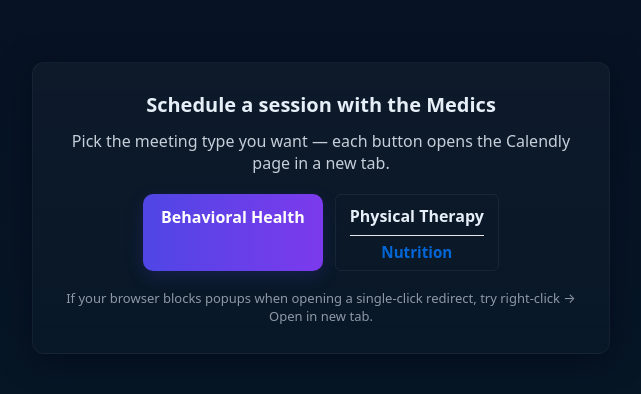
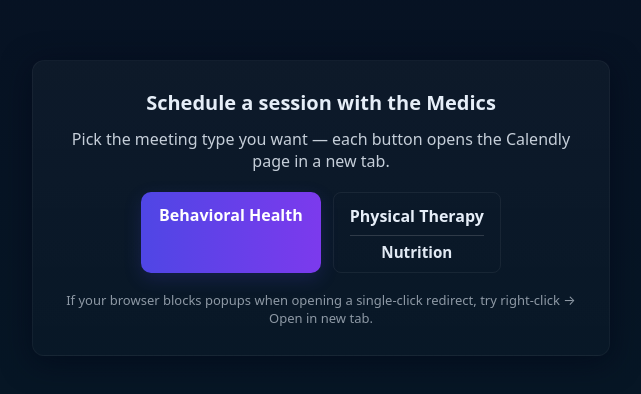
Before and after one commit to knappzacha/MEDICAL-LINKS, a plain HTML site: page index.html in a window 1280 px wide. Shown: the part 216-610 px from the top of the page, without its empty margins (319-960 px from the left). Drawn offline with Linux system fonts and the light colour scheme.

Commit message:
Refactor button HTML and CSS for accessibility
Updated button styles and attributes for better accessibility and appearance.

```diff
--- a/index.html
+++ b/index.html
@@ -62,48 +62,64 @@
         Behavioral Health
       </a>
 
-      <a class="btn secondary" href="https://visibook.com/2cv7nowfghresujfg?back=applanding&fromIntro=true" target="_blank" rel="noopener noreferrer">
+      <a class="btn secondary"
+     href="https://visibook.com/2cv7nowfghresujfg?back=applanding&fromIntro=true"
+     target="_blank"
+     rel="noopener noreferrer"
+     aria-label="Physical Therapy — Nutrition">
     <span class="title">Physical Therapy</span>
     <span class="subtitle">Nutrition</span>
   </a>
 </div>
 
 <style>
+/* Purple button for a normal web page (works on GitHub Pages / your site) */
 .btn.secondary {
-  display: inline-block;       /* keep it button-like; use block if you want full-width */
-  padding: 10px 14px;
+  display: inline-block;           /* keep it button-like */
+  padding: 12px 16px;
   text-decoration: none;
-  color: inherit;
-  background: #fff;
-  border: 1px solid #e6e6e6;
-  border-radius: 6px;
-  max-width: 260px;           /* control wrapping width */
+  color: #ffffff;                  /* both lines same color */
+  background: #6f42c1;             /* GitHub purple-like color */
+  border-radius: 8px;
+  max-width: 300px;
   box-sizing: border-box;
+  text-align: center;
+  transition: background .12s ease;
 }
 
 /* stack labels */
 .btn.secondary .title,
 .btn.secondary .subtitle {
   display: block;
+  color: inherit;                  /* ensures same color for both lines */
 }
 
-/* divider line between title and subtitle */
+/* divider line between title and subtitle (subtle, lighter than background) */
 .btn.secondary .title {
+  font-weight: 600;
   padding-bottom: 8px;
-  border-bottom: 1px solid #e6e6e6; /* the line — change color/thickness here */
-  font-weight: 600;
+  border-bottom: 1px solid rgba(255,255,255,0.15);
 }
 
-/* spacing and style for subtitle */
+/* subtitle style */
 .btn.secondary .subtitle {
   margin-top: 8px;
-  color: #0366d6;
   font-size: 0.95em;
   line-height: 1.1;
+  opacity: 0.98;
 }
 
-/* ensure long words wrap instead of overflowing */
-.btn.secondary { overflow-wrap: anywhere; word-break: break-word; white-space: normal; }
+/* hover tweak */
+.btn.secondary:hover {
+  background: #5b35a8;
+}
+
+/* wrap long words instead of overflowing */
+.btn.secondary {
+  overflow-wrap: anywhere;
+  word-break: break-word;
+  white-space: normal;
+}
 </style>
 
     <footer>If your browser blocks popups when opening a single-click redirect, try right-click → Open in new tab.</footer>
```
